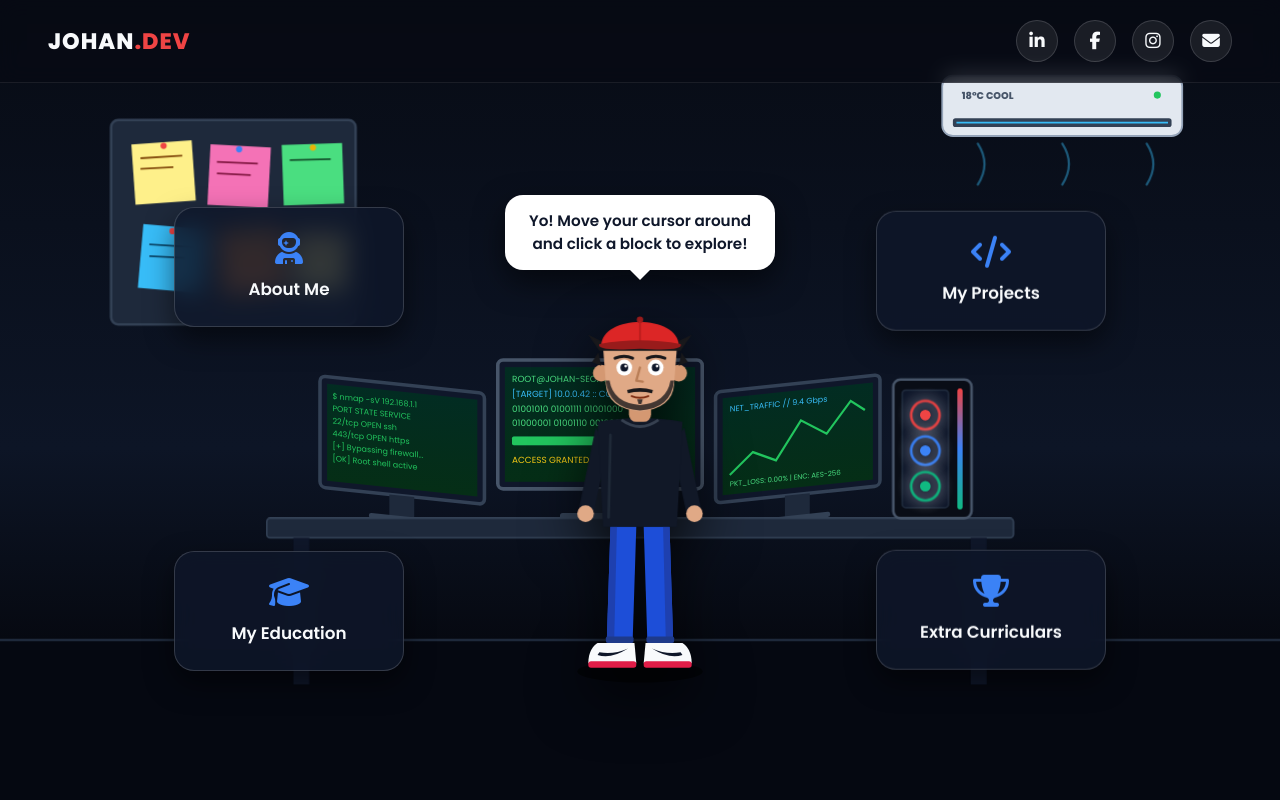
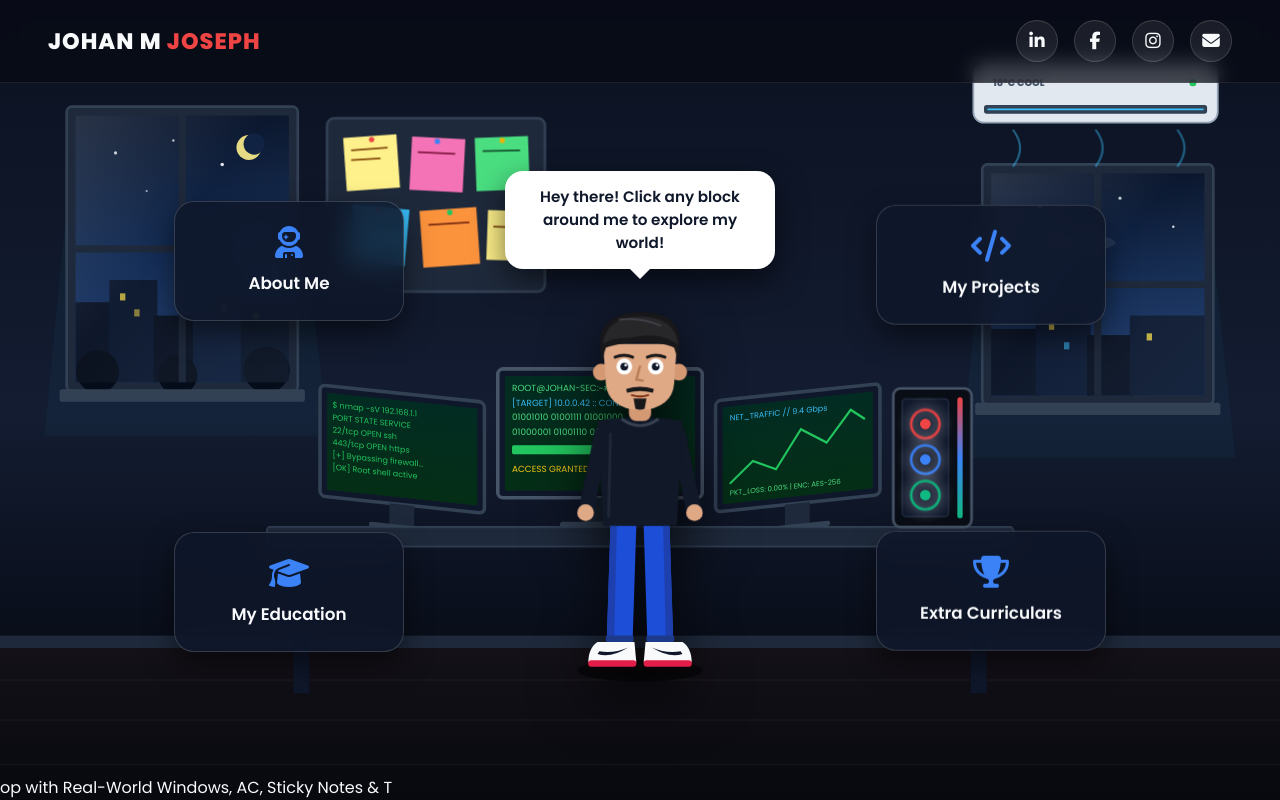
Before and after one commit to Johanjozephm/Johanjozephm.github.io, a plain HTML site: page index.html in a window 1280 px wide. Drawn offline with Linux system fonts and the light colour scheme.

Commit message:
Add files via upload

```diff
--- a/index.html
+++ b/index.html
@@ -9,15 +9,33 @@
   <link href="https://fonts.googleapis.com/css2?family=Poppins:wght@400;600;800&display=swap" rel="stylesheet" />
 </head>
 <body>
-  <!-- Room Backdrop with AC, Sticky Notes, Triple-Monitor Hacking PC & RGB CPU -->
+  <!-- Realistic Room Backdrop with Real-World Windows, AC, Sticky Notes & Triple-Monitor PC -->
   <div class="room-scene" aria-hidden="true">
     <svg viewBox="0 0 1440 900" preserveAspectRatio="xMidYMid slice" xmlns="http://www.w3.org/2000/svg">
       <defs>
+        <!-- Realistic Wall & Floor Shading -->
         <linearGradient id="wallGrad" x1="0" y1="0" x2="0" y2="1">
-          <stop offset="0%" stop-color="#070b14" />
-          <stop offset="70%" stop-color="#0d1526" />
-          <stop offset="100%" stop-color="#060911" />
+          <stop offset="0%" stop-color="#0b1120" />
+          <stop offset="65%" stop-color="#131c31" />
+          <stop offset="100%" stop-color="#090e1a" />
         </linearGradient>
+        <linearGradient id="floorGrad" x1="0" y1="0" x2="0" y2="1">
+          <stop offset="0%" stop-color="#141118" />
+          <stop offset="100%" stop-color="#07090f" />
+        </linearGradient>
+        <!-- Night Sky Outside Windows -->
+        <linearGradient id="skyGrad" x1="0" y1="0" x2="0" y2="1">
+          <stop offset="0%" stop-color="#061229" />
+          <stop offset="55%" stop-color="#102a54" />
+          <stop offset="100%" stop-color="#1e3a6e" />
+        </linearGradient>
+        <!-- Window Glass Reflection -->
+        <linearGradient id="glassGlare" x1="0" y1="0" x2="1" y2="1">
+          <stop offset="0%" stop-color="rgba(255,255,255,0.14)" />
+          <stop offset="45%" stop-color="rgba(255,255,255,0.02)" />
+          <stop offset="100%" stop-color="rgba(147,197,253,0.08)" />
+        </linearGradient>
+        <!-- Monitor Screen Glow -->
         <linearGradient id="screenGlow" x1="0" y1="0" x2="0" y2="1">
           <stop offset="0%" stop-color="#022c22" />
           <stop offset="100%" stop-color="#052e16" />
@@ -29,66 +47,130 @@
         </linearGradient>
       </defs>
 
-      <!-- Room Wall & Floor -->
-      <rect width="1440" height="720" fill="url(#wallGrad)" />
-      <rect y="720" width="1440" height="180" fill="#050811" />
-      <line x1="0" y1="720" x2="1440" y2="720" stroke="#1e293b" stroke-width="3" />
+      <!-- Room Wall, Baseboard & Hardwood Floor -->
+      <rect width="1440" height="715" fill="url(#wallGrad)" />
+      <rect y="715" width="1440" height="14" fill="#1e293b" />
+      <rect y="729" width="1440" height="171" fill="url(#floorGrad)" />
+      <!-- Subtle Floor Plank Lines -->
+      <line x1="0" y1="765" x2="1440" y2="765" stroke="rgba(255,255,255,0.04)" stroke-width="1.5" />
+      <line x1="0" y1="810" x2="1440" y2="810" stroke="rgba(255,255,255,0.04)" stroke-width="1.5" />
+      <line x1="0" y1="860" x2="1440" y2="860" stroke="rgba(255,255,255,0.04)" stroke-width="1.5" />
 
-      <!-- Wall-Mounted Split AC Unit (Top Right) -->
-      <g transform="translate(1060, 85)">
-        <rect x="0" y="0" width="270" height="68" rx="12" fill="#e2e8f0" stroke="#94a3b8" stroke-width="2" />
-        <rect x="12" y="48" width="246" height="10" rx="3" fill="#334155" />
-        <!-- AC Vent Flap & Cool LED -->
-        <line x1="16" y1="53" x2="254" y2="53" stroke="#38bdf8" stroke-width="2" />
-        <circle cx="242" cy="22" r="4" fill="#22c55e" />
-        <text x="22" y="26" fill="#475569" font-size="11" font-weight="bold" font-family="monospace">18°C COOL</text>
-        <!-- Animated Cool Air Waves -->
-        <path class="ac-air" d="M40 72 Q55 95 40 118" fill="none" stroke="#38bdf8" stroke-width="2.5" stroke-linecap="round" opacity="0.5" />
-        <path class="ac-air" d="M135 72 Q150 95 135 118" fill="none" stroke="#38bdf8" stroke-width="2.5" stroke-linecap="round" opacity="0.5" />
-        <path class="ac-air" d="M230 72 Q245 95 230 118" fill="none" stroke="#38bdf8" stroke-width="2.5" stroke-linecap="round" opacity="0.5" />
+      <!-- LEFT REAL-WORLD WINDOW (Showing Twilight Sky, Moon & City Skyline) -->
+      <g transform="translate(85, 130)">
+        <!-- Soft Moonlight Cast on Wall -->
+        <polygon points="0,0 240,0 285,360 -35,360" fill="rgba(56, 189, 248, 0.04)" />
+        <!-- Outer Wooden/PVC Window Frame -->
+        <rect x="-10" y="-10" width="260" height="320" rx="6" fill="#1e293b" stroke="#334155" stroke-width="3" />
+        <!-- Sky View -->
+        <rect x="0" y="0" width="240" height="300" fill="url(#skyGrad)" />
+        <!-- Stars & Crescent Moon -->
+        <circle cx="45" cy="42" r="1.8" fill="#f8fafc" opacity="0.8" />
+        <circle cx="110" cy="28" r="1.4" fill="#f8fafc" opacity="0.7" />
+        <circle cx="165" cy="55" r="2" fill="#f8fafc" opacity="0.9" />
+        <circle cx="80" cy="85" r="1.3" fill="#f8fafc" opacity="0.6" />
+        <circle cx="195" cy="36" r="14" fill="#fef08a" opacity="0.9" />
+        <circle cx="201" cy="32" r="12" fill="#0c1e3e" />
+        <!-- Distant City Skyline & Warm Building Lights -->
+        <rect x="0" y="210" width="42" height="90" fill="#091326" />
+        <rect x="38" y="185" width="54" height="115" fill="#0b172e" />
+        <rect x="88" y="225" width="48" height="75" fill="#081021" />
+        <rect x="132" y="170" width="58" height="130" fill="#0d1b36" />
+        <rect x="186" y="200" width="54" height="100" fill="#091326" />
+        <!-- Tiny Lit Apartment Windows -->
+        <rect x="50" y="200" width="6" height="8" fill="#fde047" opacity="0.7" />
+        <rect x="66" y="218" width="6" height="8" fill="#fde047" opacity="0.5" />
+        <rect x="148" y="190" width="6" height="8" fill="#38bdf8" opacity="0.7" />
+        <rect x="164" y="212" width="6" height="8" fill="#fde047" opacity="0.8" />
+        <rect x="200" y="220" width="6" height="8" fill="#fde047" opacity="0.6" />
+        <!-- Distant Tree Silhouettes -->
+        <circle cx="25" cy="288" r="24" fill="#060d1a" />
+        <circle cx="115" cy="292" r="22" fill="#060d1a" />
+        <circle cx="215" cy="286" r="26" fill="#060d1a" />
+        <!-- Window Glass Glare -->
+        <rect x="0" y="0" width="240" height="300" fill="url(#glassGlare)" />
+        <!-- Window Panes / Mullions -->
+        <rect x="116" y="0" width="8" height="300" fill="#1e293b" />
+        <rect x="0" y="146" width="240" height="8" fill="#1e293b" />
+        <!-- Window Sill -->
+        <rect x="-18" y="308" width="276" height="14" rx="3" fill="#334155" />
       </g>
 
-      <!-- Many Sticky Notes on the Wall -->
-      <g transform="translate(140, 150)">
-        <!-- Cork/Pin Board Frame -->
-        <rect x="-15" y="-15" width="275" height="230" rx="8" fill="#1e293b" stroke="#334155" stroke-width="3" />
+      <!-- RIGHT REAL-WORLD WINDOW -->
+      <g transform="translate(1115, 195)">
+        <polygon points="0,0 240,0 275,320 -35,320" fill="rgba(56, 189, 248, 0.04)" />
+        <rect x="-10" y="-10" width="260" height="270" rx="6" fill="#1e293b" stroke="#334155" stroke-width="3" />
+        <rect x="0" y="0" width="240" height="250" fill="url(#skyGrad)" />
+        <!-- Stars & Soft Clouds -->
+        <circle cx="55" cy="38" r="1.6" fill="#f8fafc" opacity="0.8" />
+        <circle cx="145" cy="28" r="1.8" fill="#f8fafc" opacity="0.75" />
+        <circle cx="205" cy="60" r="1.4" fill="#f8fafc" opacity="0.85" />
+        <ellipse cx="95" cy="78" rx="45" ry="10" fill="rgba(148, 163, 184, 0.14)" />
+        <!-- Distant Skyline -->
+        <rect x="0" y="175" width="55" height="75" fill="#091326" />
+        <rect x="50" y="150" width="62" height="100" fill="#0c1933" />
+        <rect x="108" y="182" width="52" height="68" fill="#081021" />
+        <rect x="156" y="160" width="84" height="90" fill="#0b172e" />
+        <rect x="65" y="168" width="6" height="8" fill="#fde047" opacity="0.7" />
+        <rect x="82" y="190" width="6" height="8" fill="#38bdf8" opacity="0.6" />
+        <rect x="175" y="180" width="6" height="8" fill="#fde047" opacity="0.75" />
+        <!-- Glass Glare & Window Mullions -->
+        <rect x="0" y="0" width="240" height="250" fill="url(#glassGlare)" />
+        <rect x="116" y="0" width="8" height="250" fill="#1e293b" />
+        <rect x="0" y="121" width="240" height="8" fill="#1e293b" />
+        <!-- Window Sill -->
+        <rect x="-18" y="258" width="276" height="14" rx="3" fill="#334155" />
+      </g>
+
+      <!-- Wall-Mounted Split AC Unit (Top Right Above Window) -->
+      <g transform="translate(1095, 72)">
+        <rect x="0" y="0" width="275" height="66" rx="12" fill="#e2e8f0" stroke="#94a3b8" stroke-width="2" />
+        <rect x="12" y="46" width="251" height="10" rx="3" fill="#334155" />
+        <line x1="16" y1="51" x2="259" y2="51" stroke="#38bdf8" stroke-width="2" />
+        <circle cx="247" cy="21" r="4" fill="#22c55e" />
+        <text x="22" y="25" fill="#475569" font-size="11" font-weight="bold" font-family="monospace">18°C COOL</text>
+        <path class="ac-air" d="M45 70 Q60 90 45 110" fill="none" stroke="#38bdf8" stroke-width="2.5" stroke-linecap="round" opacity="0.5" />
+        <path class="ac-air" d="M138 70 Q153 90 138 110" fill="none" stroke="#38bdf8" stroke-width="2.5" stroke-linecap="round" opacity="0.5" />
+        <path class="ac-air" d="M230 70 Q245 90 230 110" fill="none" stroke="#38bdf8" stroke-width="2.5" stroke-linecap="round" opacity="0.5" />
+      </g>
+
+      <!-- Sticky Notes Board on Wall (Between Left Window & Desk) -->
+      <g transform="translate(380, 145)">
+        <rect x="-12" y="-12" width="245" height="195" rx="8" fill="#1e293b" stroke="#334155" stroke-width="3" />
         <!-- Note 1 -->
-        <rect x="10" y="10" width="68" height="68" transform="rotate(-4 44 44)" fill="#fef08a" />
-        <line x1="18" y1="28" x2="65" y2="25" stroke="#854d0e" stroke-width="2" />
-        <line x1="18" y1="40" x2="55" y2="38" stroke="#854d0e" stroke-width="2" />
-        <circle cx="44" cy="14" r="3.5" fill="#ef4444" />
+        <rect x="8" y="8" width="60" height="60" transform="rotate(-4 38 38)" fill="#fef08a" />
+        <line x1="15" y1="24" x2="56" y2="21" stroke="#854d0e" stroke-width="2" />
+        <line x1="15" y1="35" x2="48" y2="33" stroke="#854d0e" stroke-width="2" />
+        <circle cx="38" cy="12" r="3" fill="#ef4444" />
         <!-- Note 2 -->
-        <rect x="95" y="14" width="68" height="68" transform="rotate(3 129 48)" fill="#f472b6" />
-        <line x1="104" y1="32" x2="150" y2="34" stroke="#831843" stroke-width="2" />
-        <line x1="104" y1="45" x2="142" y2="47" stroke="#831843" stroke-width="2" />
-        <circle cx="129" cy="18" r="3.5" fill="#3b82f6" />
+        <rect x="82" y="10" width="60" height="60" transform="rotate(3 112 40)" fill="#f472b6" />
+        <line x1="90" y1="26" x2="132" y2="28" stroke="#831843" stroke-width="2" />
+        <circle cx="112" cy="14" r="3" fill="#3b82f6" />
         <!-- Note 3 -->
-        <rect x="178" y="12" width="68" height="68" transform="rotate(-2 212 46)" fill="#4ade80" />
-        <line x1="186" y1="30" x2="232" y2="29" stroke="#14532d" stroke-width="2" />
-        <circle cx="212" cy="16" r="3.5" fill="#eab308" />
+        <rect x="155" y="9" width="60" height="60" transform="rotate(-2 185 39)" fill="#4ade80" />
+        <line x1="163" y1="25" x2="205" y2="24" stroke="#14532d" stroke-width="2" />
+        <circle cx="185" cy="13" r="3" fill="#eab308" />
         <!-- Note 4 -->
-        <rect x="18" y="105" width="72" height="72" transform="rotate(5 54 141)" fill="#38bdf8" />
-        <line x1="28" y1="125" x2="78" y2="128" stroke="#0c4a6e" stroke-width="2" />
-        <line x1="28" y1="138" x2="68" y2="140" stroke="#0c4a6e" stroke-width="2" />
-        <circle cx="54" cy="110" r="3.5" fill="#ef4444" />
+        <rect x="14" y="88" width="64" height="64" transform="rotate(5 46 120)" fill="#38bdf8" />
+        <line x1="22" y1="106" x2="68" y2="109" stroke="#0c4a6e" stroke-width="2" />
+        <circle cx="46" cy="92" r="3" fill="#ef4444" />
         <!-- Note 5 -->
-        <rect x="108" y="108" width="72" height="72" transform="rotate(-5 144 144)" fill="#fb923c" />
-        <line x1="118" y1="128" x2="168" y2="124" stroke="#7c2d12" stroke-width="2" />
-        <circle cx="144" cy="112" r="3.5" fill="#22c55e" />
+        <rect x="94" y="90" width="64" height="64" transform="rotate(-4 126 122)" fill="#fb923c" />
+        <line x1="102" y1="108" x2="148" y2="105" stroke="#7c2d12" stroke-width="2" />
+        <circle cx="126" cy="94" r="3" fill="#22c55e" />
         <!-- Note 6 -->
-        <rect x="190" y="112" width="60" height="64" transform="rotate(2 220 144)" fill="#fef08a" />
-        <line x1="198" y1="132" x2="238" y2="133" stroke="#854d0e" stroke-width="2" />
-        <circle cx="220" cy="116" r="3.5" fill="#ef4444" />
+        <rect x="168" y="92" width="52" height="56" transform="rotate(2 194 120)" fill="#fef08a" />
+        <line x1="175" y1="110" x2="210" y2="111" stroke="#854d0e" stroke-width="2" />
+        <circle cx="194" cy="96" r="3" fill="#ef4444" />
       </g>
 
       <!-- Hacker Desk Setup (Behind Center Character) -->
-      <g transform="translate(360, 405)">
-        <!-- Left Monitor (Angled) -->
+      <g transform="translate(360, 415)">
+        <!-- Left Monitor -->
         <g transform="translate(0, 18) skewY(6)">
           <rect x="0" y="0" width="185" height="125" rx="6" fill="#0f172a" stroke="#334155" stroke-width="4" />
           <rect x="8" y="8" width="169" height="109" fill="url(#screenGlow)" />
-          <!-- Hacking Code Lines -->
-          <g class="code-scroll" fill="#22c55e" font-family="monospace" font-size="9">
+          <g fill="#22c55e" font-family="monospace" font-size="9">
             <text x="14" y="24">$ nmap -sV 192.168.1.1</text>
             <text x="14" y="38">PORT   STATE SERVICE</text>
             <text x="14" y="52">22/tcp OPEN  ssh</text>
@@ -104,7 +186,6 @@
         <g transform="translate(200, 0)">
           <rect x="0" y="0" width="230" height="145" rx="6" fill="#0f172a" stroke="#475569" stroke-width="4" />
           <rect x="8" y="8" width="214" height="129" fill="url(#screenGlow)" />
-          <!-- Hacking Matrix & Radar Display -->
           <g fill="#4ade80" font-family="monospace" font-size="10">
             <text x="16" y="25">ROOT@JOHAN-SEC:~# ./exploit</text>
             <text x="16" y="42" fill="#38bdf8">[TARGET] 10.0.0.42 :: CONNECTED</text>
@@ -119,11 +200,10 @@
           <rect x="70" y="172" width="90" height="7" rx="3" fill="#334155" />
         </g>
 
-        <!-- Right Monitor (Angled) -->
+        <!-- Right Monitor -->
         <g transform="translate(445, 36) skewY(-6)">
           <rect x="0" y="0" width="185" height="125" rx="6" fill="#0f172a" stroke="#334155" stroke-width="4" />
           <rect x="8" y="8" width="169" height="109" fill="url(#screenGlow)" />
-          <!-- Network Traffic Graph -->
           <polyline points="16,95 42,72 68,84 96,42 125,60 152,26 168,38" fill="none" stroke="#22c55e" stroke-width="2.5" />
           <text x="16" y="24" fill="#38bdf8" font-family="monospace" font-size="9">NET_TRAFFIC // 9.4 Gbps</text>
           <text x="16" y="108" fill="#4ade80" font-family="monospace" font-size="8">PKT_LOSS: 0.00% | ENC: AES-256</text>
@@ -131,26 +211,21 @@
           <rect x="55" y="148" width="74" height="6" rx="3" fill="#334155" />
         </g>
 
-        <!-- Desk Surface -->
+        <!-- Desk Surface & Legs -->
         <rect x="-60" y="178" width="840" height="22" rx="4" fill="#1e293b" stroke="#334155" stroke-width="2" />
-        <!-- Desk Legs -->
         <rect x="-30" y="200" width="18" height="165" fill="#0f172a" />
         <rect x="732" y="200" width="18" height="165" fill="#0f172a" />
 
-        <!-- RGB Gaming CPU Tower on Right Side of Desk -->
+        <!-- RGB Gaming CPU Tower -->
         <g transform="translate(645, 22)">
-          <!-- CPU Case -->
           <rect x="0" y="0" width="88" height="156" rx="8" fill="#090d16" stroke="#475569" stroke-width="3" />
-          <!-- Glass Side Window -->
           <rect x="10" y="12" width="52" height="132" rx="4" fill="#0f172a" stroke="#1e293b" stroke-width="2" />
-          <!-- Glowing RGB Fans -->
           <circle cx="36" cy="40" r="16" fill="none" stroke="#ef4444" stroke-width="3" class="rgb-fan" />
           <circle cx="36" cy="40" r="6" fill="#ef4444" />
           <circle cx="36" cy="80" r="16" fill="none" stroke="#3b82f6" stroke-width="3" class="rgb-fan" />
           <circle cx="36" cy="80" r="6" fill="#3b82f6" />
           <circle cx="36" cy="120" r="16" fill="none" stroke="#10b981" stroke-width="3" class="rgb-fan" />
           <circle cx="36" cy="120" r="6" fill="#10b981" />
-          <!-- Front Vertical RGB Light Bar -->
           <rect x="72" y="10" width="6" height="136" rx="3" fill="url(#rgbStrip)" />
         </g>
       </g>
@@ -159,7 +234,7 @@
 
   <!-- Top Social Bar -->
   <header class="top-bar">
-    <div class="brand">JOHAN<span>.DEV</span></div>
+    <div class="brand">JOHAN M <span>JOSEPH</span></div>
     <nav class="social-links" aria-label="Social Media Links">
       <a href="https://linkedin.com" target="_blank" rel="noopener" aria-label="LinkedIn" title="LinkedIn">
         <i class="fab fa-linkedin-in"></i>
@@ -197,10 +272,10 @@
     <!-- Center Character & Speech Bubble -->
     <div class="character-hub">
       <div class="speech-bubble" id="speechBubble">
-        Yo! Move your cursor around and click a block to explore!
+        Hey there! Click any block around me to explore my world!
       </div>
 
-      <!-- Custom Animated Character SVG (Spiky Hair, Red Cap, Light Beard & Moustache) -->
+      <!-- Custom Animated Character SVG (Clean Styled Hair, No Cap, Moustache & Goatee) -->
       <svg id="avatar" viewBox="0 0 260 440" xmlns="http://www.w3.org/2000/svg">
         <!-- Floor Shadow -->
         <ellipse cx="130" cy="422" rx="68" ry="12" fill="rgba(0,0,0,0.55)" />
@@ -249,22 +324,17 @@
             <circle cx="88" cy="104" r="9" fill="#d49872" />
             <circle cx="172" cy="104" r="9" fill="#d49872" />
 
-            <!-- Short Spiky Side Hair (No Mullet) -->
-            <path d="M85 82 L78 92 L88 96 Z" fill="#18181b" />
-            <path d="M175 82 L182 92 L172 96 Z" fill="#18181b" />
+            <!-- Face Shape -->
+            <path d="M90 74 L170 74 L167 116 Q165 142 130 145 Q95 142 93 116 Z" fill="#e0a986" />
 
-            <!-- Face Shape -->
-            <path d="M90 76 L170 76 L167 116 Q165 142 130 145 Q95 142 93 116 Z" fill="#e0a986" />
-
-            <!-- Light / Lil Beard & Chin Strap -->
-            <path d="M93 112 Q96 142 130 144 Q164 142 167 112 L163 112 Q159 136 130 138 Q101 136 97 112 Z" fill="rgba(24, 24, 27, 0.78)" />
-            <!-- Neat Moustache -->
-            <path d="M116 122 Q130 118 144 122 L143 125.5 Q130 122.5 117 125.5 Z" fill="#18181b" />
-            <!-- Subtle Soul Patch -->
-            <path d="M127 132 L133 132 L131.5 137 L128.5 137 Z" fill="rgba(24, 24, 27, 0.8)" />
+            <!-- Clean Moustache & Goatee Beard Only (No Cheek/Jaw Beard) -->
+            <!-- Moustache -->
+            <path d="M115 122 Q130 117 145 122 L144 126 Q130 122 116 126 Z" fill="#18181b" />
+            <!-- Goatee & Chin Patch -->
+            <path d="M123 132 L137 132 L135 143 Q130 145 125 143 Z" fill="#18181b" />
 
             <!-- Friendly Smirk -->
-            <path d="M121 128.5 Q130 132 139 128.5" fill="none" stroke="#7c2d12" stroke-width="2" stroke-linecap="round" />
+            <path d="M121 128.5 Q130 131.5 139 128.5" fill="none" stroke="#7c2d12" stroke-width="2" stroke-linecap="round" />
 
             <!-- Nose -->
             <path d="M130 98 L126 112 L133 113" fill="none" stroke="#b87d56" stroke-width="2.5" stroke-linecap="round" stroke-linejoin="round" />
@@ -289,15 +359,14 @@
               </g>
             </g>
 
-            <!-- Spiky Front Hair Peeking Out Under Cap -->
-            <path d="M86 80 L74 63 L93 72 L103 54 L117 69 L130 51 L143 69 L157 54 L167 72 L186 63 L174 80 Z" fill="#18181b" />
-
-            <!-- Red Cap -->
-            <g class="red-cap">
-              <path d="M88 75 C88 41 172 41 172 75 Z" fill="#dc2626" />
-              <circle cx="130" cy="47" r="3.5" fill="#991b1b" />
-              <path d="M130 48 L130 72" stroke="#b91c1c" stroke-width="1.8" />
-              <path d="M86 73 Q130 65 174 73 Q178 81 130 78 Q82 81 86 73 Z" fill="#991b1b" />
+            <!-- Clean, Nice Normal Styled Hair (No Cap) -->
+            <g class="normal-hair">
+              <!-- Neat Side Taper -->
+              <path d="M88 94 L87 72 C87 48 108 40 132 40 C156 40 173 50 173 72 L172 94 L167 78 C154 70 112 70 93 78 Z" fill="#18181b" />
+              <!-- Textured Volume & Side-Swept Fringe -->
+              <path d="M90 74 C92 50 114 43 138 45 C158 47 171 58 171 75 C160 66 144 63 128 66 C113 69 101 66 90 74 Z" fill="#27272a" />
+              <!-- Subtle Hair Parting Highlight -->
+              <path d="M108 48 Q128 45 152 54" fill="none" stroke="#3f3f46" stroke-width="2" stroke-linecap="round" />
             </g>
           </g>
         </g>
@@ -388,7 +457,7 @@
     const modals = document.querySelectorAll('.modal-box');
     const closeBtns = document.querySelectorAll('.close-btn');
 
-    const defaultSpeech = "Yo! Move your cursor around and click a block to explore!";
+    const defaultSpeech = "Hey there! Click any block around me to explore my world!";
 
     document.addEventListener('mousemove', (e) => {
       moveEye(leftPupil, 113, 98, e.clientX, e.clientY);
@@ -445,4 +514,4 @@
     });
   </script>
 </body>
-</html>
+</html>op with Real-World Windows, AC, Sticky Notes & T
```
